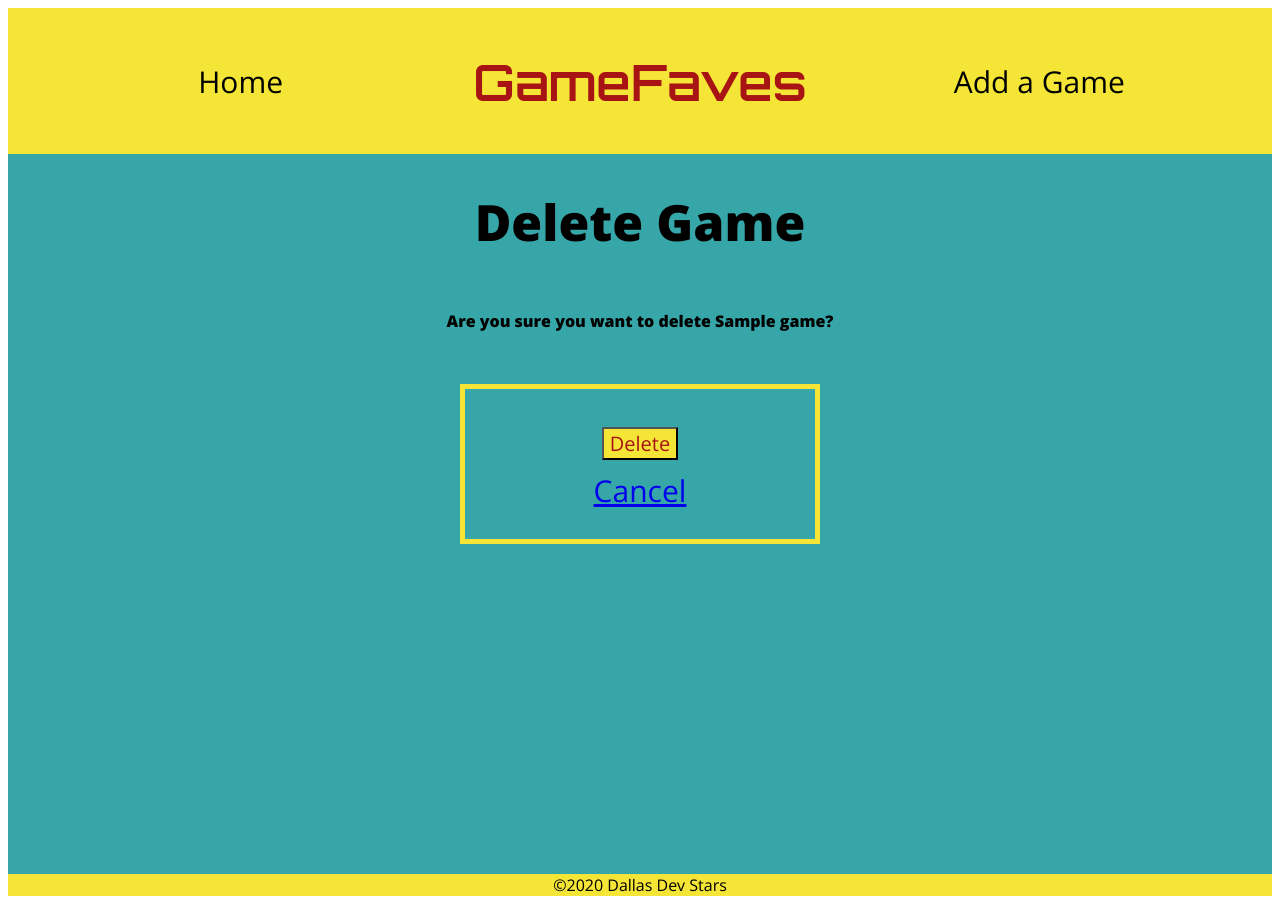
After one commit to CodingSalmon/gamefaves, a Django app: page /games/1/delete in a window 1280 px wide. The commit adds this page. Run offline with Django 3.2, Linux system fonts and the light colour scheme; tables that the repository leaves empty hold one stand-in row (values such as "Sample post").

Commit message:
add delete functionality

```diff
--- a/main_app/templates/games/detail.html
+++ b/main_app/templates/games/detail.html
@@ -7,6 +7,7 @@
 
   <p>Genre: {{game.get_genre_display}}</p>
   <p>Added By: {{ game.added_by }}</p>
+  <a href="{% url 'games_delete' game.id %}">Delete Game</a>
 </div>
 
 {% endblock %}
--- /dev/null
+++ b/main_app/templates/main_app/game_confirm_delete.html
@@ -0,0 +1,13 @@
+{% extends 'base.html' %}
+
+{% block content %}
+  <h1>Delete Game</h1>
+
+  <h4>Are you sure you want to delete {{ object.name }}?</h4>
+
+  <form action="" method="POST">
+    {% csrf_token %}
+    <input type="submit" value="Delete" class="btn">
+    <a href="{% url 'detail' game.id %}">Cancel</a>
+  </form>
+{% endblock %}
--- a/main_app/urls.py
+++ b/main_app/urls.py
@@ -5,4 +5,5 @@ urlpatterns = [
     path('', views.home, name='home'),
     path('games/<int:game_id>/', views.games_detail, name='detail'),
     path('games/create/', views.GameCreate.as_view(), name='games_create'),
+    path('games/<int:pk>/delete', views.GameDelete.as_view(), name='games_delete')
 ]
--- a/main_app/views.py
+++ b/main_app/views.py
@@ -15,3 +15,7 @@ class GameCreate(CreateView):
   model = Game
   fields = ['name', 'genre']
   success_url = ''
+
+class GameDelete(DeleteView):
+  model = Game
+  success_url = '/'
```
